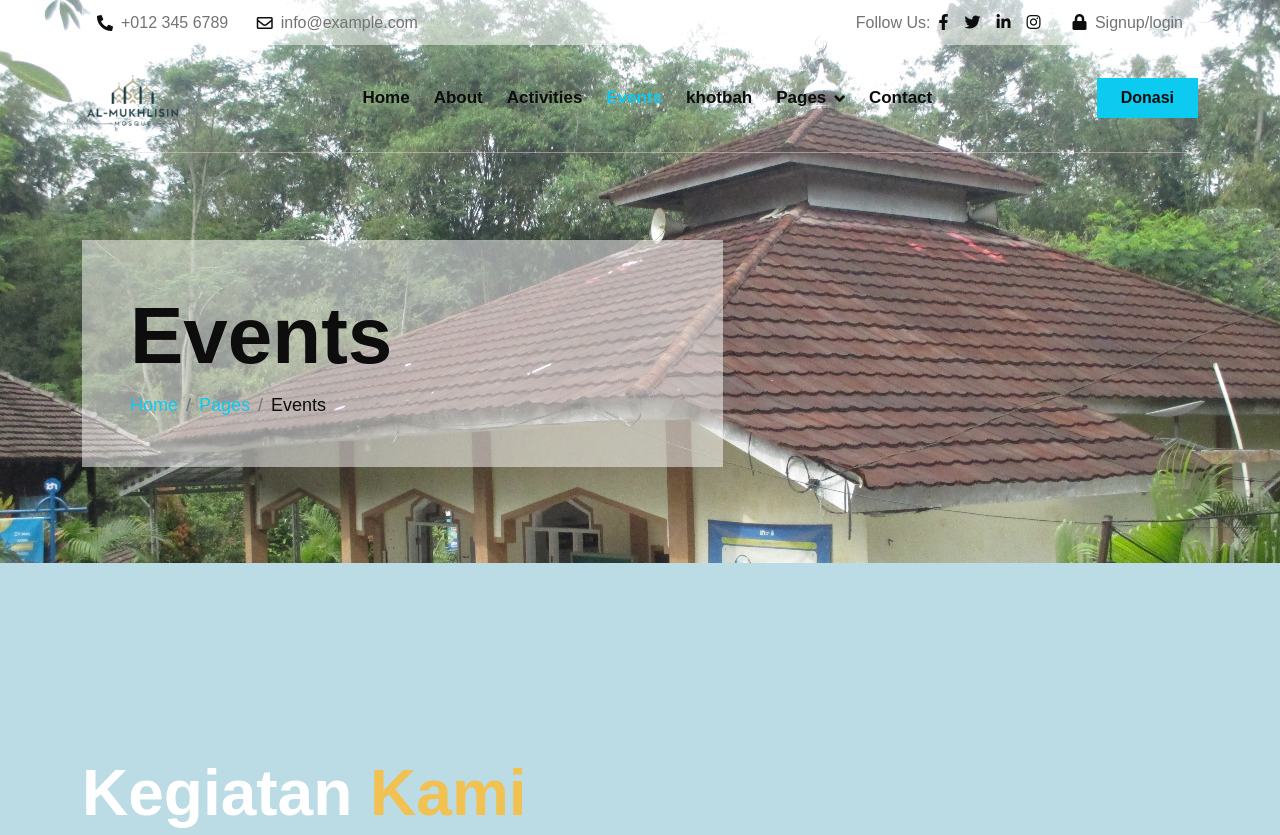
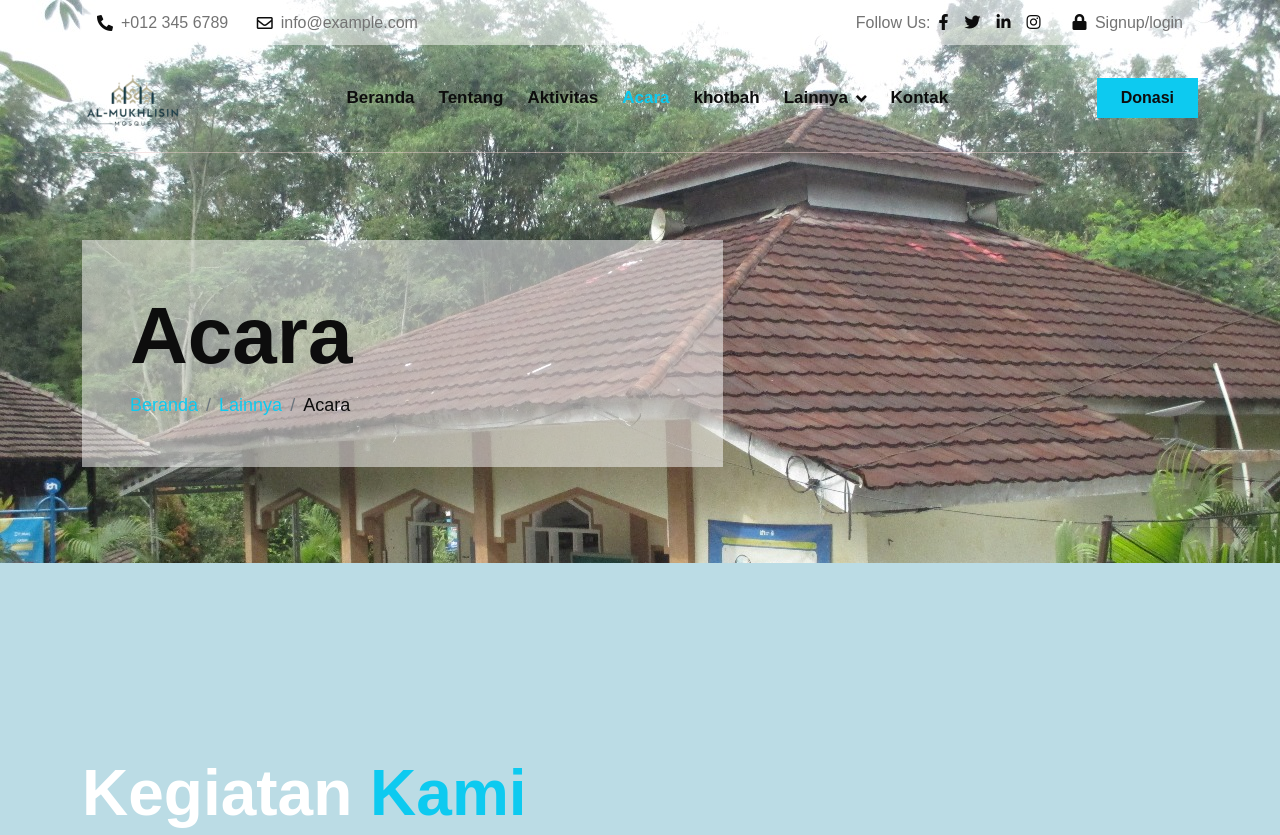
Before and after one commit to MEBAKHA/masjid-idn-boarding-school, a plain HTML site: page event.html in a window 1280 px wide. Shown: the top 835 px of the page. Drawn offline with nearby package versions, Linux system fonts and the light colour scheme.

Commit message:
event temporary

```diff
--- a/event.html
+++ b/event.html
@@ -78,13 +78,13 @@
                     </button>
                     <div class="collapse navbar-collapse bg-info-subtle" id="navbarCollapse">
                         <div class="navbar-nav ms-lg-auto mx-xl-auto">
-                            <a href="index.html" class="nav-item nav-link ">Home</a>
-                            <a href="about.html" class="nav-item nav-link">About</a>
-                            <a href="activity.html" class="nav-item nav-link">Activities</a>
-                            <a href="event.html" class="nav-item nav-link active">Events</a>
+                            <a href="index.html" class="nav-item nav-link ">Beranda</a>
+                            <a href="about.html" class="nav-item nav-link">Tentang</a>
+                            <a href="activity.html" class="nav-item nav-link">Aktivitas</a>
+                            <a href="event.html" class="nav-item nav-link active">Acara</a>
                             <a href="sermon.html" class="nav-item nav-link">khotbah</a>
                             <div class="nav-item dropdown">
-                                <a href="#" class="nav-link dropdown-toggle" data-bs-toggle="dropdown">Pages</a>
+                                <a href="#" class="nav-link dropdown-toggle" data-bs-toggle="dropdown">Lainnya</a>
                                 <div class="dropdown-menu m-0 rounded-0">
                                     <a href="blog.html" class="dropdown-item text-white">Latest Blog</a>
                                     <a href="team.html" class="dropdown-item text-white">Our Team</a>
@@ -92,7 +92,7 @@
 
                                 </div>
                             </div>
-                            <a href="contact.html" class="nav-item nav-link">Contact</a>
+                            <a href="contact.html" class="nav-item nav-link">Kontak</a>
                         </div>
                         <a href="" class="text-info py-2 px-4 d-none d-xl-inline-block bg-info text-dark fw-bold">Donasi</a>
                     </div>
@@ -108,11 +108,11 @@
                 <div class="row">
                     <div class="col-lg-7">
                         <div class="hero-header-inner animated zoomIn">
-                            <h1 class="display-1 text-dark">Events</h1>
+                            <h1 class="display-1 text-dark">Acara</h1>
                             <ol class="breadcrumb mb-0">
-                                <li class="breadcrumb-item"><a class="text-info" href="index.html">Home</a></li>
-                                <li class="breadcrumb-item"><a class="text-info" href="404.html">Pages</a></li>
-                                <li class="breadcrumb-item text-dark" aria-current="page">Events</li>
+                                <li class="breadcrumb-item"><a class="text-info" href="index.html">Beranda</a></li>
+                                <li class="breadcrumb-item"><a class="text-info" href="404.html">Lainnya</a></li>
+                                <li class="breadcrumb-item text-dark" aria-current="page">Acara</li>
                             </ol>
                         </div>
                     </div>
@@ -125,7 +125,7 @@
         <!-- Events Start -->
         <div class="container-fluid event py-5">
             <div class="container py-5">
-                <h1 class="display-3 mb-5 wow fadeIn" data-wow-delay="0.1s">Kegiatan <span class="text-primary">Kami</span></h1>
+                <h1 class="display-3 mb-5 wow fadeIn" data-wow-delay="0.1s">Kegiatan <span class="text-info">Kami</span></h1>
                 <div class="row g-4 event-item wow fadeIn" data-wow-delay="0.1s">
                     <div class="col-3 col-lg-2 pe-0">
                         <div class="text-center border-bottom border-dark py-3 px-2">
@@ -212,7 +212,7 @@
                 <div class="row g-4 footer-inner">
                     <div class="col-md-6 col-lg-6 col-xl-3">
                         <div class="footer-item mt-5">
-                            <h4 class="text-light mb-4">Al<span class="text-info">Mukhlisin</span></h4>
+                            <h4 class="text-light mb-4">Al-<span class="text-info">Mukhlisin</span></h4>
                             <p class="mb-4 text-secondary">Masjid Al-Mukhlisin berdedikasi untuk membentuk santri memiliki akhlak mulia dan memiliki keimanan yang kuat. Serta terus berpegang teguh pada Sunnah ditengah gejolak syahwat zaman fitnah saat ini.</p>
                             <a href="" class="btn btn-info py-2 px-4">Donasi Sekarang</a>
                         </div>
@@ -238,7 +238,7 @@
                         <div class="footer-item mt-5">
                             <h4 class="text-light mb-4">Tautan</h4>
                             <div class="d-flex flex-column align-items-start">
-                                <a class="text-body mb-2" href=""><i class="fa fa-check text-info me-2"></i>Home</a>
+                                <a class="text-body mb-2" href=""><i class="fa fa-check text-info me-2"></i>Beranda</a>
                                 <a class="text-body mb-2" href=""><i class="fa fa-check text-info me-2"></i>About Us</a>
                                 <a class="text-body mb-2" href=""><i class="fa fa-check text-info me-2"></i>Our Features</a>
                                 <a class="text-body mb-2" href=""><i class="fa fa-check text-info me-2"></i>Contact us</a>
```
